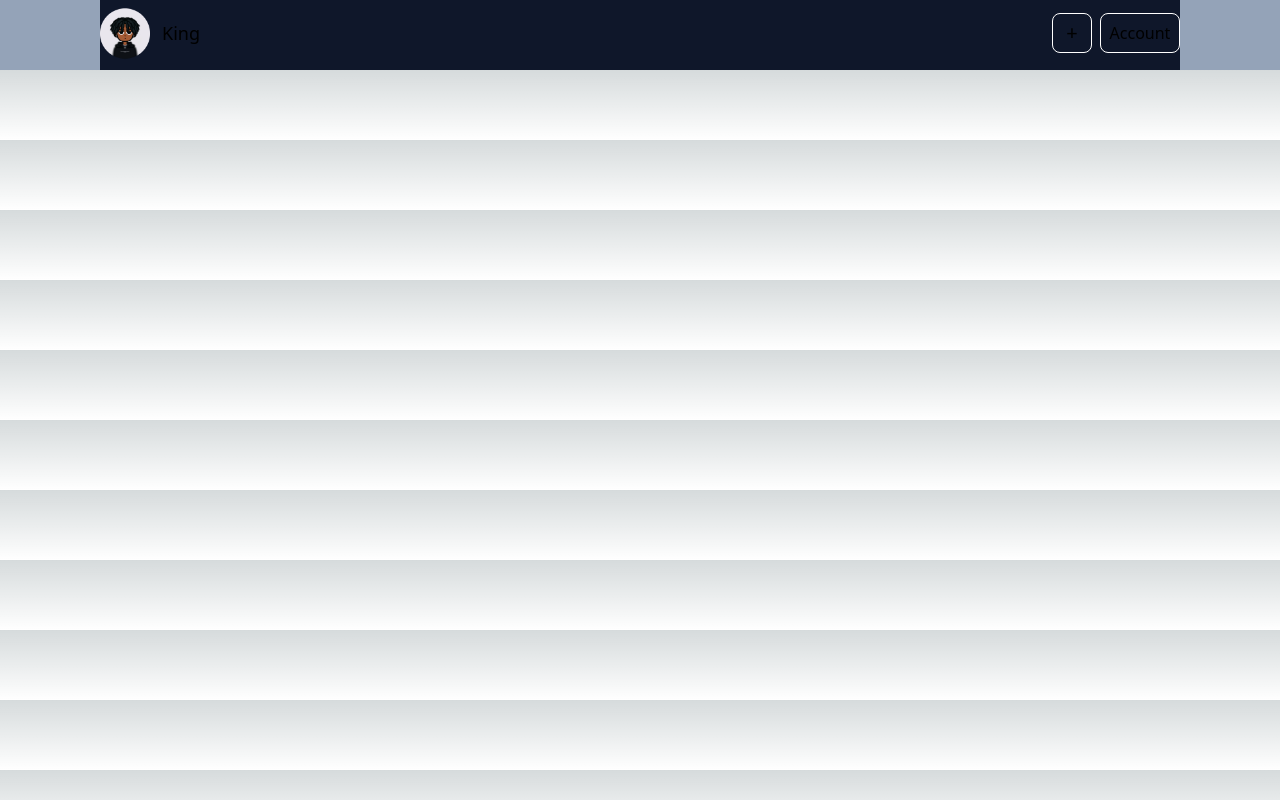
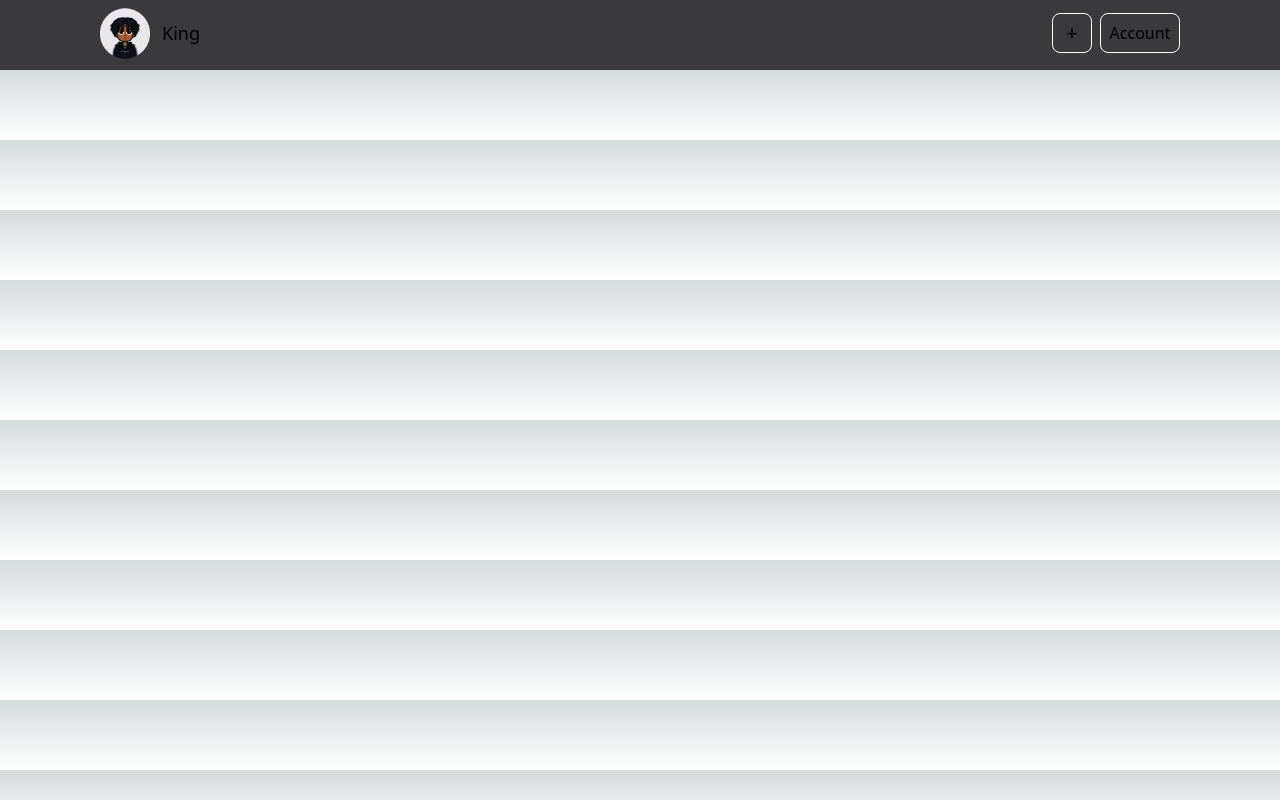
Before and after one commit to khaekelvin/bento-grid, a Next.js app: page / in a window 1280 px wide. Built offline with nearby package versions, Linux system fonts and the light colour scheme.

Commit message:
Refactor Nav component styling

```diff
--- a/components/Nav/page.tsx
+++ b/components/Nav/page.tsx
@@ -4,8 +4,8 @@ import LogoSrc from "@/images/pfp1.png";
 function Nav() {
   return (
     <>
-      <div className="bg-slate-400">
-        <nav className="bg-slate-900  max-w-[1080px] mx-auto h-[70px]">
+      <div className="bg-nav-bar">
+        <nav className=" max-w-[1080px] mx-auto h-[70px]">
           <div className="flex justify-between items-center lg:mx-0 mx-5">
             <div className="flex">
               <img src={LogoSrc.src} alt="Logo" width={50} />
```
